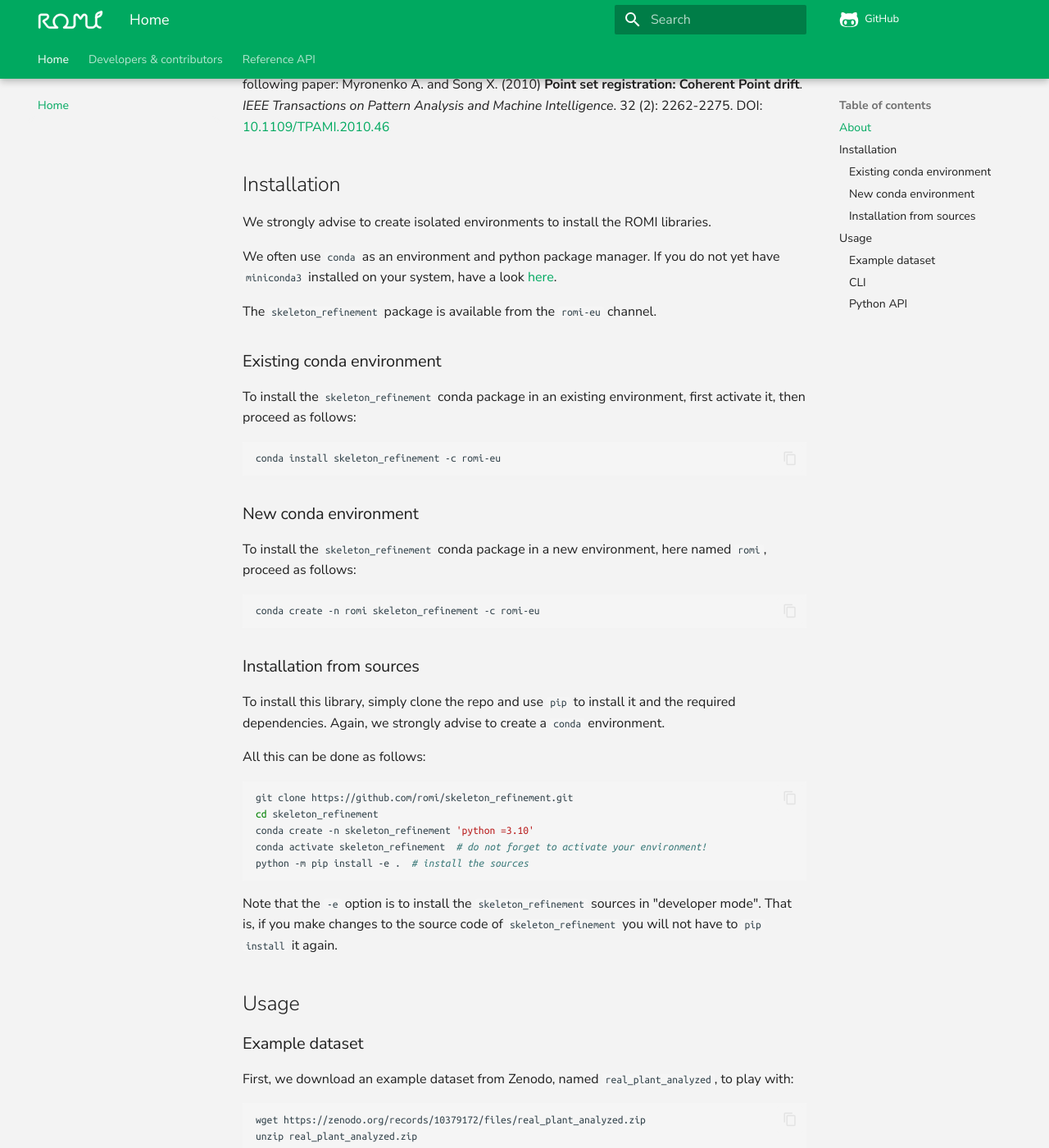
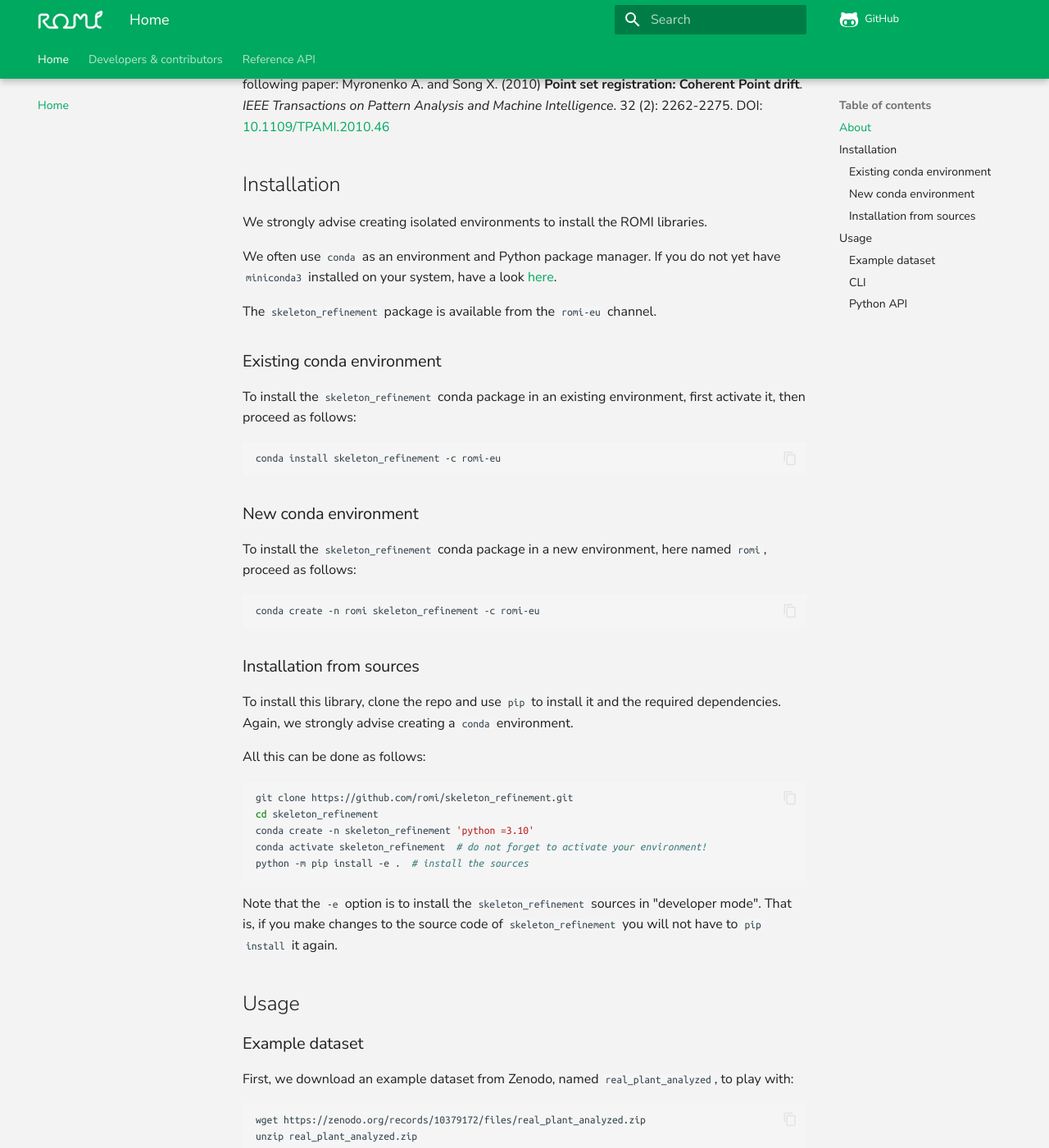
Before and after one commit to romi/skeleton_refinement, an MkDocs documentation site: the page built from docs/index.md, in a window 1280 px wide and 1400 px high, scrolled down 1150 px. Shown: the whole window at 82% size. Built offline with MkDocs 1.6.1 and Material for MkDocs 9.7.7, drawn with Linux system fonts in a browser that asks for light colours; comment, search, counter and statistics services are not loaded; some of the changed text lies outside the part shown.

Commit message:
Update documentation wording and style in `docs/index.md`
- Change “advise to create isolated environments” to the more concise “advise creating isolated environments”
- Capitalize “Python” in the reference to the `conda` environment and package manager
- Simplify installation instructions: remove “simply” and rephrase “to create a `conda` environment” for consistency
- Refine example description to “minimal example of how to use the `skeleton_refinement` library in Python” for clarity and grammatical correctness
- Minor punctuation and spacing adjustments to improve readability throughout the file

````diff
--- a/docs/index.md
+++ b/docs/index.md
@@ -22,9 +22,9 @@ DOI: [10.1109/TPAMI.2010.46](https://doi.org/10.1109/TPAMI.2010.46)
 
 ## Installation
 
-We strongly advise to create isolated environments to install the ROMI libraries.
+We strongly advise creating isolated environments to install the ROMI libraries.
 
-We often use `conda` as an environment and python package manager.
+We often use `conda` as an environment and Python package manager.
 If you do not yet have `miniconda3` installed on your system, have a look [here](https://docs.conda.io/en/latest/miniconda.html).
 
 The `skeleton_refinement` package is available from the `romi-eu` channel.
@@ -42,8 +42,8 @@ conda create -n romi skeleton_refinement -c romi-eu
 ```
 
 ### Installation from sources
-To install this library, simply clone the repo and use `pip` to install it and the required dependencies.
-Again, we strongly advise to create a `conda` environment.
+To install this library, clone the repo and use `pip` to install it and the required dependencies.
+Again, we strongly advise creating a `conda` environment.
 
 All this can be done as follows:
 ```shell
````
Also changed, not shown: other parts of docs/index.md (+1 -1 lines).
